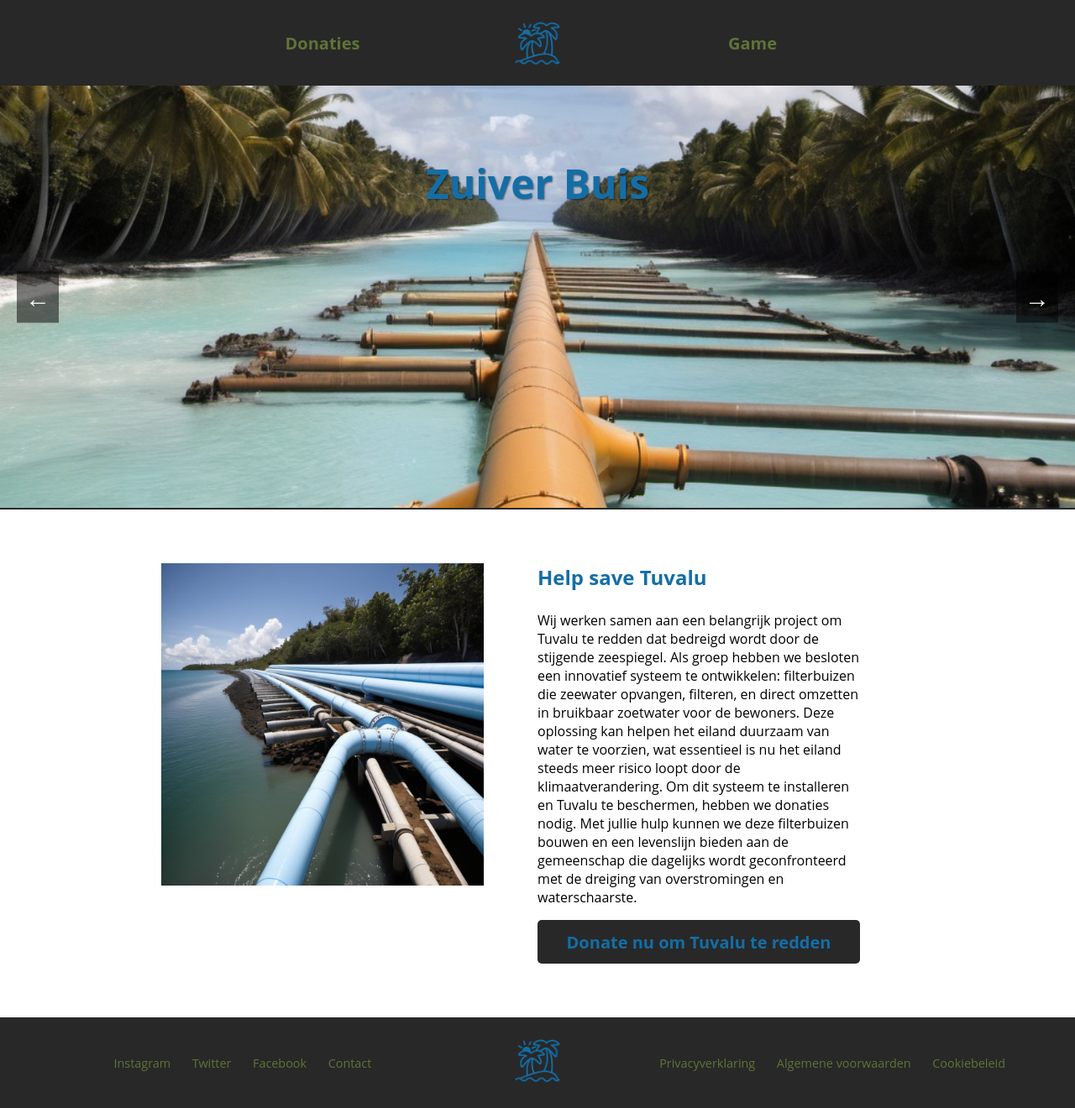
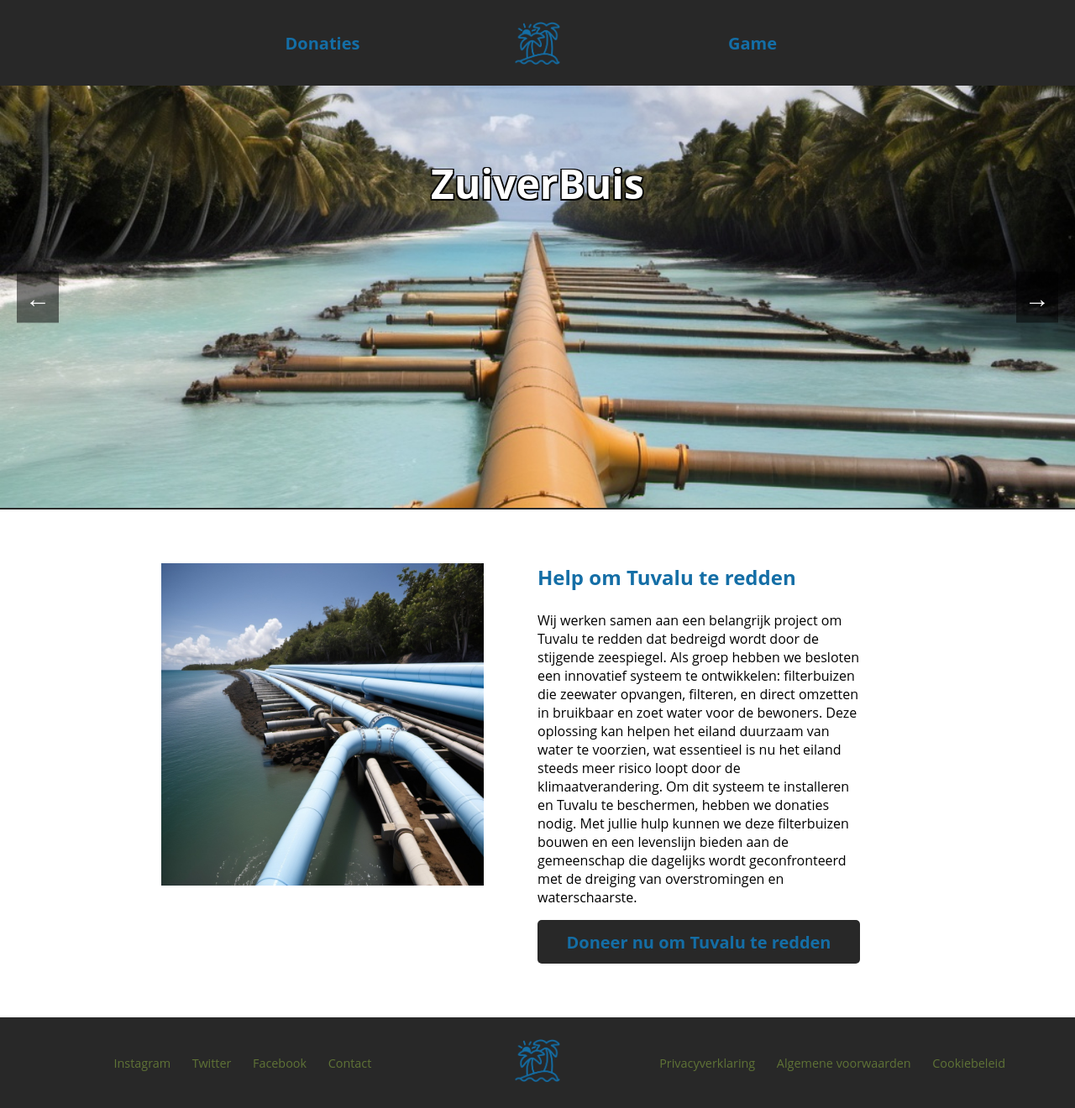
Before and after one commit to MeesH1111/TLE-1-WK2, a PHP site: page /info.html in a window 1280 px wide. Shown: the whole page at 84% size. Run offline with PHP 8.4, Linux system fonts and the light colour scheme.

Commit message:
linkkleurtjes e.d.

```diff
--- a/css-home/home.css
+++ b/css-home/home.css
@@ -23,7 +23,7 @@ nav {
 }
 
 nav a {
-    color: #5F7336;
+    color: #146EA6;
     font-weight: bold;
     font-size: 1.25rem;
     display: flex;
@@ -40,8 +40,9 @@ nav a {
     flex: 1;
 }
 
-.nav a :hover {
-    color: #146EA6;
+.navlink:hover {
+    color: #5F7336;
+    transition: all 0.5s;
 }
 
 
@@ -69,21 +70,25 @@ nav a {
     cursor: pointer;
     padding: 10px;
     background-color: rgba(0, 0, 0, 0.5);
-  }
+}
 
-  .arrow.left {
+.arrow.left {
     left: 20px;
-  }
+}
 
-  .arrow.right {
+.arrow.right {
     right: 20px;
-  }
+}
 
 h1 {
-    color: #146EA6;
+    color: #ffffff;
     font-weight: bold;
     font-size: 3rem;
-    text-shadow: 1px 1px 2px rgba(0, 0, 0, 0.5);
+    text-shadow:
+        -1.5px -1.5px 0 rgb(0, 0, 0),
+        1.5px -1.5px 0 rgb(0, 0, 0),
+        -1.5px 1.5px 0 rgb(0, 0, 0),
+        1.5px 1.5px 0 rgb(0, 0, 0);
 }
 
 /*main*/
@@ -131,6 +136,11 @@ img {
     text-decoration: none;
 }
 
+.main-link:hover {
+    color: #5F7336;
+    transition: all 0.5s;
+}
+
 
 
 footer {
--- a/doneren.php
+++ b/doneren.php
@@ -48,7 +48,7 @@ mysqli_close($connection);
     <nav>
 
         <div class="nav-text">
-            <a href="./info.html">Info</a>
+            <a class=navlink href="./info.html">Info</a>
         </div>
 
         <div class="nav-logo">
@@ -56,7 +56,7 @@ mysqli_close($connection);
         </div>
 
         <div class="nav-text">
-            <a href="./game.html">Game</a>
+            <a class=navlink href="./game.html">Game</a>
         </div>
     </nav>
 
--- a/info.html
+++ b/info.html
@@ -1,4 +1,3 @@
-
 <!doctype html>
 <html lang="en">
 
@@ -16,7 +15,7 @@
     <nav>
 
         <div class="nav-text">
-            <a href="./doneren.php">Donaties</a>
+            <a class=navlink href="./doneren.php">Donaties</a>
         </div>
 
         <div class="nav-logo">
@@ -24,14 +23,14 @@
         </div>
 
         <div class="nav-text">
-            <a href="./game.html">Game</a>
+            <a class=navlink href="./game.html">Game</a>
         </div>
     </nav>
 
     <header class="header-home">
         <span class="arrow left" id="prev">←</span>
         <span class="arrow right" id="next">→</span>
-        <h1 id="headline"> Zuiver Buis </h1>
+        <h1 id="headline"> ZuiverBuis </h1>
     </header>
     <script>
         const imgBackgound = [
@@ -77,10 +76,11 @@
             <img src="img/zuiverbuis.jpg" alt="pipes">
             <div class="pipes-text">
                 <div>
-                    <p class="title">Help save Tuvalu</p>
+                    <p class="title">Help om Tuvalu te redden</p>
                     <p>Wij werken samen aan een belangrijk project om Tuvalu te redden dat bedreigd wordt door de
                         stijgende zeespiegel. Als groep hebben we besloten een innovatief systeem te ontwikkelen:
-                        filterbuizen die zeewater opvangen, filteren, en direct omzetten in bruikbaar zoetwater voor de
+                        filterbuizen die zeewater opvangen, filteren, en direct omzetten in bruikbaar en zoet water voor
+                        de
                         bewoners. Deze oplossing kan helpen het eiland duurzaam van water te voorzien, wat essentieel is
                         nu het eiland steeds meer risico loopt door de klimaatverandering.
 
@@ -88,7 +88,7 @@
                         hulp kunnen we deze filterbuizen bouwen en een levenslijn bieden aan de gemeenschap die
                         dagelijks wordt geconfronteerd met de dreiging van overstromingen en waterschaarste.</p>
                 </div>
-                <a href="./nieuwsbrief.php" class="main-link">Donate nu om Tuvalu te redden</a>
+                <a href="./nieuwsbrief.php" class="main-link">Doneer nu om Tuvalu te redden</a>
             </div>
         </section>
     </main>
```
Also changed, not shown: css/doneren.css (+6 -1 lines). Lines whose indentation alone changed are shown as unchanged.
